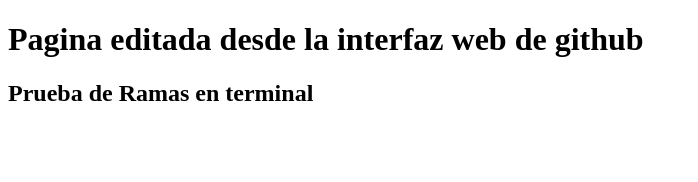
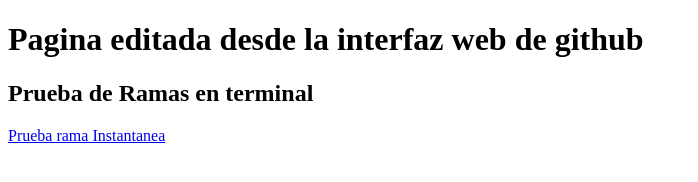
Before and after one commit to Jay-c360/Prueba, a plain HTML site: page index.html in a window 1280 px wide. Shown: the whole page, without its empty margins (0-698 px from the left). Drawn offline with Linux system fonts and the light colour scheme.

Commit message:
Prueba de Rama Instantanea

```diff
--- a/index.html
+++ b/index.html
@@ -7,5 +7,6 @@
 <body>
 	<h1>Pagina editada desde la interfaz web de github</h1>
 	<h2>Prueba de Ramas en terminal</h2>
+	<a href="#">Prueba rama Instantanea</a>
 </body>
 </html>
```
